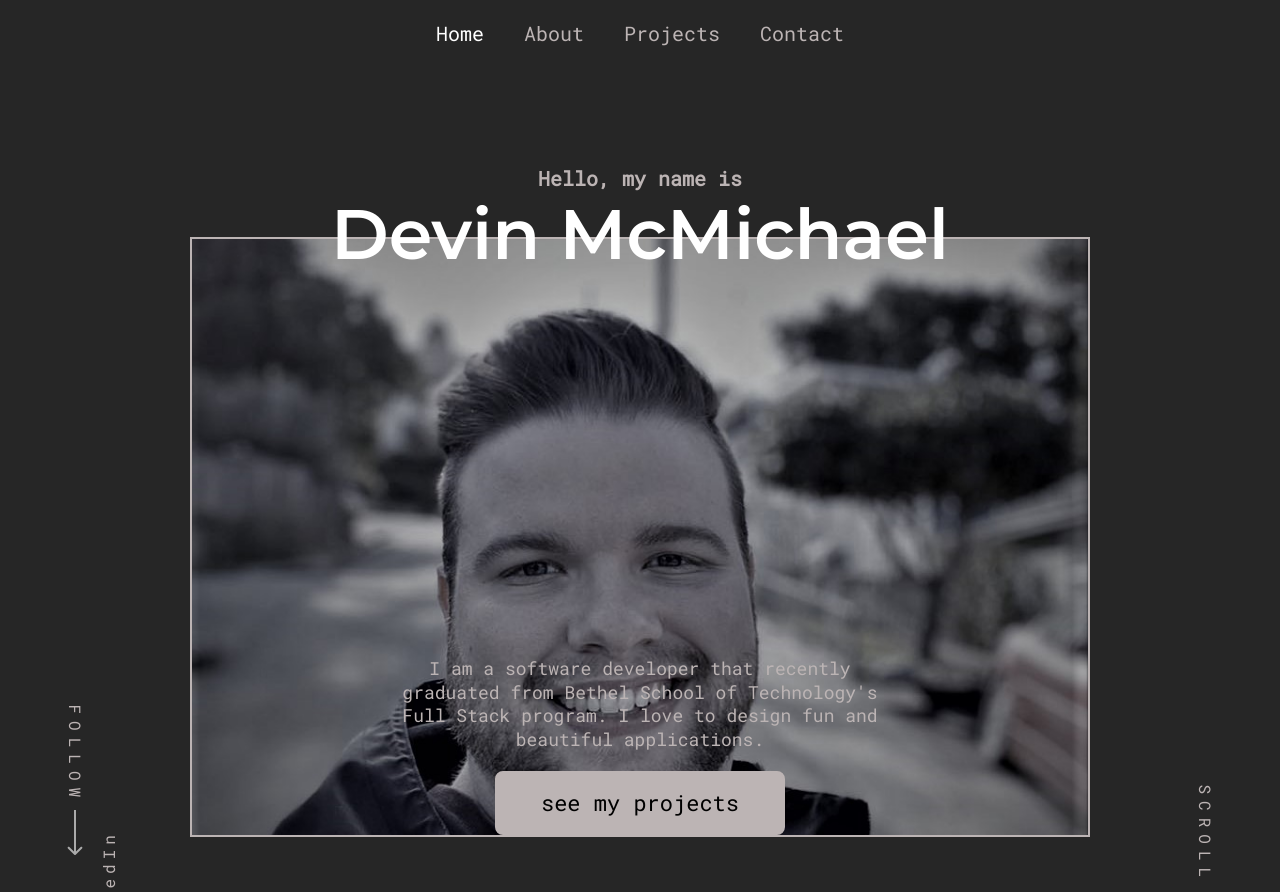
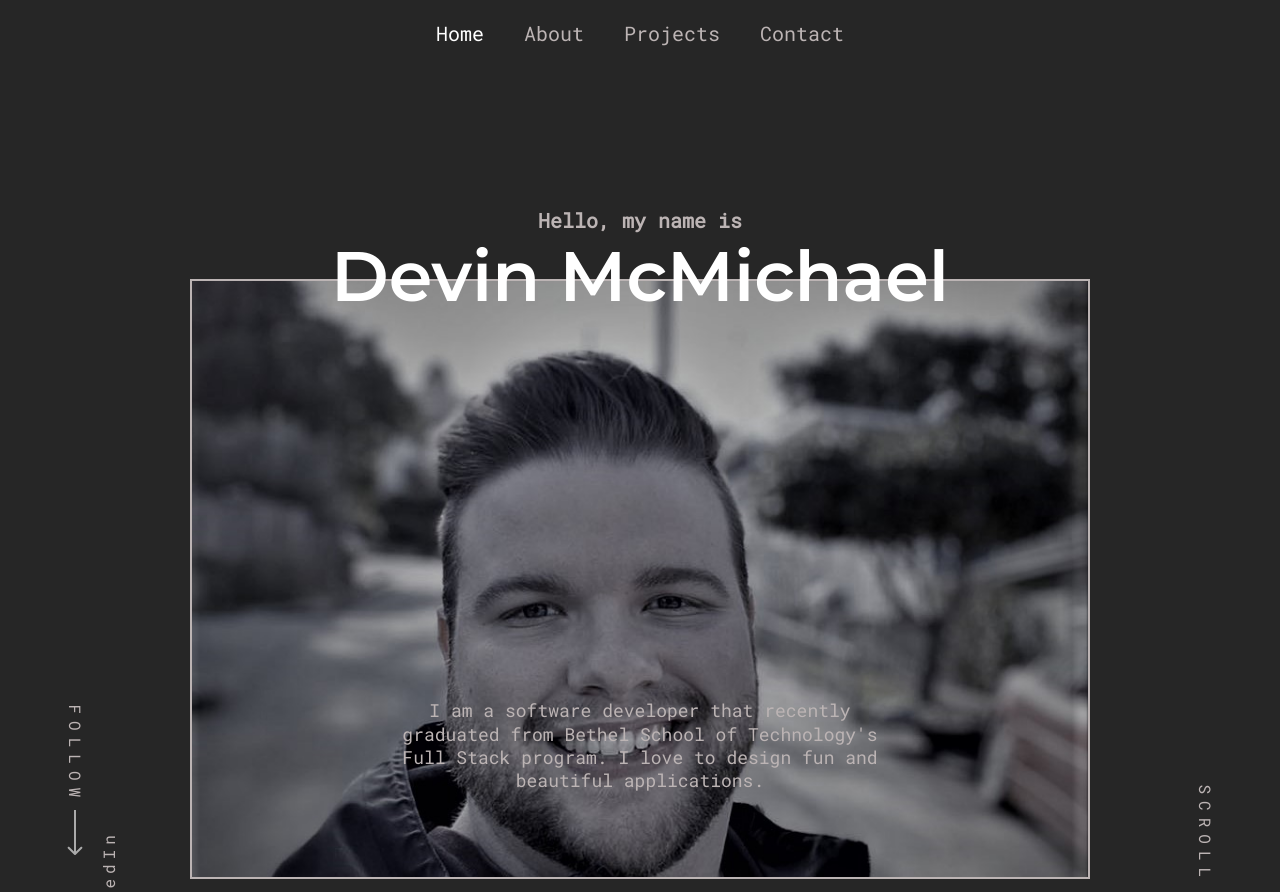
Before and after one commit to dmcmichae1/Portfolio, a React (Create React App) app: page / in a window 1280 px wide. Shown: the top 892 px of the page. Built offline with nearby package versions, Linux system fonts and the light colour scheme; a web font is replaced by a local one.

Commit message:
switched layout

```diff
--- a/src/Components/HeroSection.js
+++ b/src/Components/HeroSection.js
@@ -1,7 +1,6 @@
 import React from 'react';
 import styled from 'styled-components';
 import ProfileImg from '../assets/images/profile.jpg';
-import Button from './Button';
 import SocialMediaArrow from '../assets/images/social-media-arrow.svg';
 import ScrollDownArrow from '../assets/images/scroll-down-arrow.svg';
 import PText from './PText';
@@ -161,7 +160,6 @@ export default function HeroSection() {
               School of Technology's Full Stack program. I love to design fun
               and beautiful applications.
             </PText>
-            <Button btnText="see my projects" btnLink="/projects" />
           </div>
           <div className="hero__social">
             <div className="hero__social__indicator">
--- a/src/Pages/Home.js
+++ b/src/Pages/Home.js
@@ -8,8 +8,8 @@ export default function Home() {
   return (
     <div>
       <HeroSection />
+      <ProjectsSection />
       <AboutSection />
-      <ProjectsSection />
       <ContactBanner />
     </div>
   );
--- a/src/assets/data/projects.js
+++ b/src/assets/data/projects.js
@@ -9,6 +9,7 @@ const projects = [
     desc:
       "A GitHub collaboration application, that allows trainers to read, post, edit, and delete 'articles.' Articles can be the trainers list of services they offer or other health related materials. See 'personal links' at bottom of page for link.",
     img: fitconnect,
+    deployed: 'https://fitconnect1.herokuapp.com/',
   },
   {
     id: uuidv4(),
@@ -16,10 +17,8 @@ const projects = [
     desc:
       "First Portfolio website. See 'personal links' at bottom of page for link.",
     img: firstport,
+    deployed: 'https://portfoliodm.netlify.app/',
   },
 ];
 
 export default projects;
-
-// https://fitconnect1.herokuapp.com/
-// https://portfoliodm.netlify.app/
```
